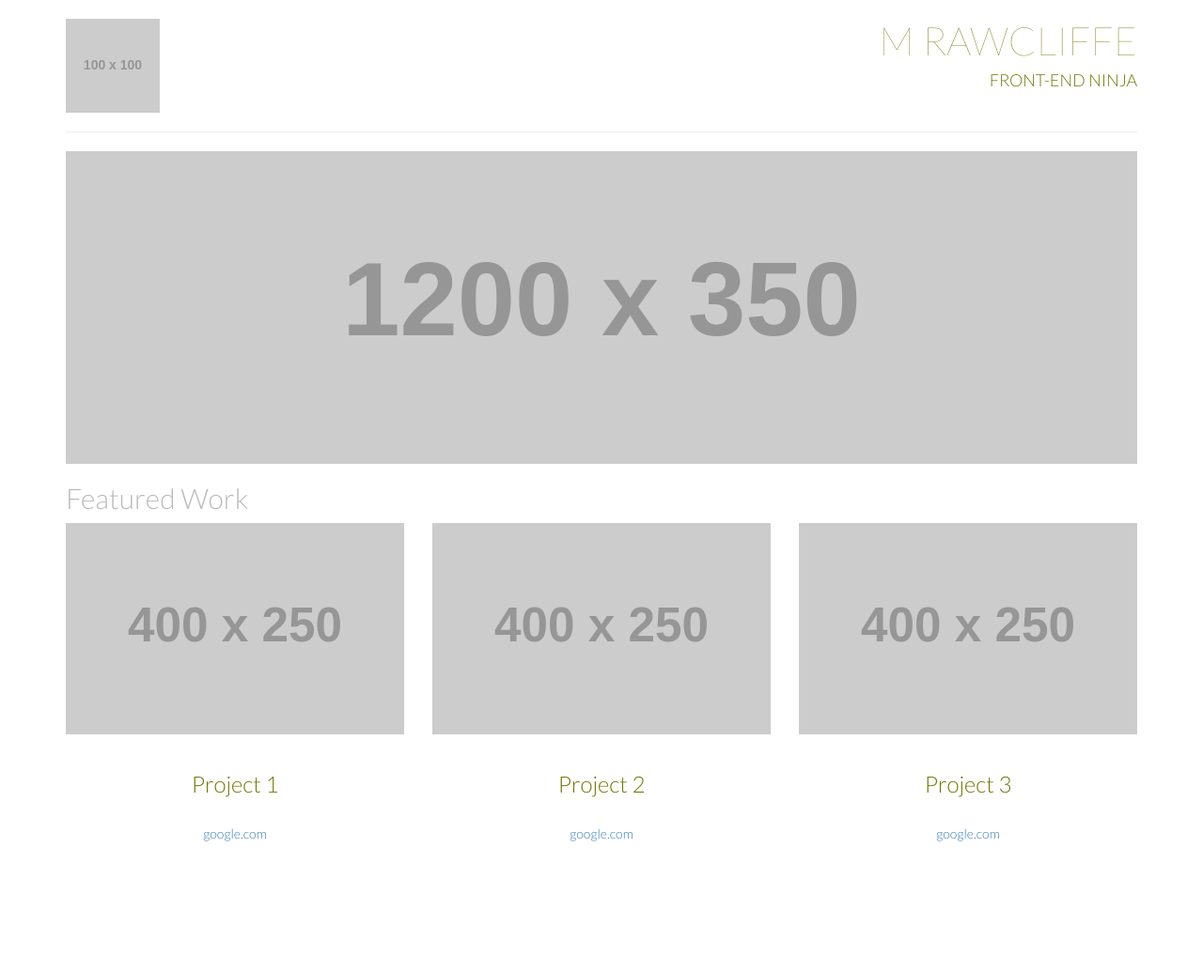
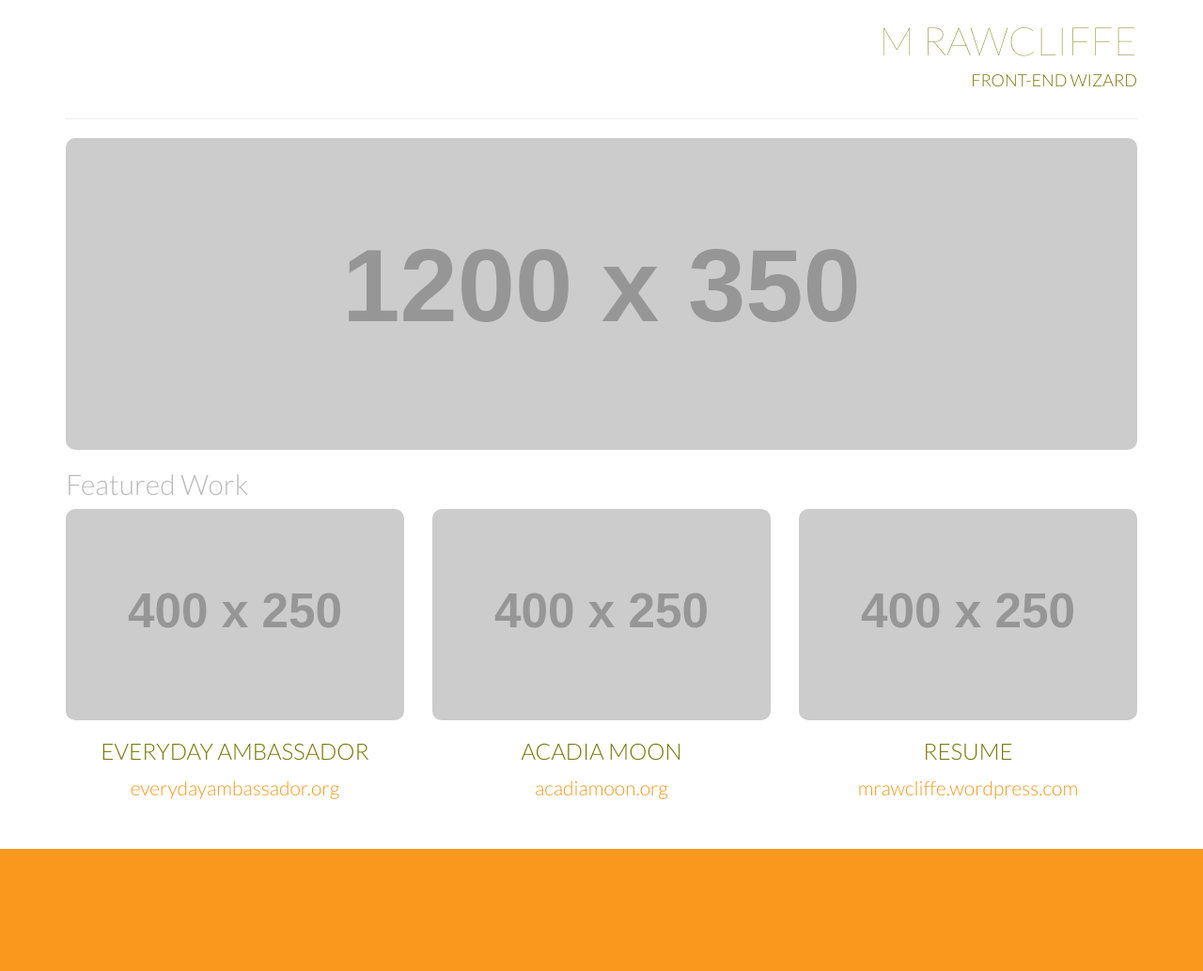
Before and after one commit to kenziejoy/Udacity-Project-1, a plain HTML site: page index.html in a window 1280 px wide. Shown: the whole page at 94% size. Before the commit the page ends 898 px from the top, so only its background shows below. Drawn offline with Linux system fonts and the light colour scheme; placeholder pictures from the web are drawn by us.

Commit message:
Updates to font styles and added footer

```diff
--- a/css/style.css
+++ b/css/style.css
@@ -1,3 +1,10 @@
+@import url(http://weloveiconfonts.com/api/?family=fontawesome);
+
+/* fontawesome */
+[class*="fontawesome-"]:before {
+  font-family: 'FontAwesome', sans-serif;
+}
+
 /* Overall Site */
 body {
     font-family: 'Lato', sans-serif;
@@ -8,7 +15,25 @@ img, embed, object, video {
     max-width:100%;
 }
 
+img {
+    border-radius: 10px;
+}
+
+a {
+    color:#F8981C;
+    text-decoration: none;
+    font-size: 1.5em;
+}
+
+a:hover {
+    text-decoration: overline;
+    font-size: 2em;
+    color:#747704;
+}
+
+
 /*Text*/
+
 .text-muted {
     color:#BCBBBB;
 }
@@ -24,3 +49,33 @@ img, embed, object, video {
 .title-logo {
     margin-top:20px;
 }
+
+/*Specific*/
+.logo {
+    color:#F8981C;
+    font-size:8em;
+}
+
+.project {
+    padding-bottom: 50px;
+}
+
+.project h3 {
+    text-transform: uppercase;
+}
+
+.social {
+    background-color:#F8981C;
+    font-size:3em;
+    min-height: 100px;
+    padding-top: 30px;
+}
+
+.social a {
+    color:#ffffff;
+    padding:10px;
+}
+
+.social a:hover {
+    text-decoration: none;
+}
--- a/index.html
+++ b/index.html
@@ -2,8 +2,8 @@
 <html>
     <head>
         <meta charset="utf-8">
-		<meta http-equiv="X-UA-Compatible" content="IE=edge">
-		<meta name="viewport" content="width=device-width, initial-scale=1">
+        <meta http-equiv="X-UA-Compatible" content="IE=edge">
+        <meta name="viewport" content="width=device-width, initial-scale=1">
         <title>Framework Test Page</title>
         <link href='http://fonts.googleapis.com/css?family=Lato:100,300' rel='stylesheet'>
         <link href="css/bootstrap.min.css" rel="stylesheet">
@@ -15,13 +15,13 @@
         <div class="container">
             <!-- Header -->
             <div class="row">
-                <div class="col-md-6">
-                    <img class="title-logo" src="http://placehold.it/100x100" alt="Logo">
+                <div class="col-md-6 col-sm-2 logo">
+                    <span class="fontawesome-magic"></span>
                 </div>
-                <div class="col-md-6 text-right text-uppercase">
+                <div class="col-md-6 col-sm-10 text-right text-uppercase">
                     <p>
                         <h1 class="text-thin title-super">m rawcliffe</h1>
-                        <h4>front-end ninja</h4>
+                        <h4>front-end wizard</h4>
                     </p>
                 </div>
             </div>
@@ -43,26 +43,26 @@
                 </div>
             </div>
             <div class="row text-center">
-                <div class="col-md-4">
-                    <img class="img-responsive" src="http://placehold.it/400x250" alt="Appify Picture" data-toggle="modal" data-target="#project1">
-                    <br>
-                    <h3>Project 1</h3>
-                    <br>
-                    <a href="google.org">google.com</a>
+                <div class="col-md-4 project">
+                    <a href="everydayambassador.org">
+                        <img class="img-responsive center-block" src="http://placehold.it/400x250" alt="Appify Picture" data-toggle="modal" data-target="#project1">
+                    </a>
+                    <h3>Everyday Ambassador</h3>
+                    <a href="everydayambassador.org">everydayambassador.org</a>
                 </div>
-                <div class="col-md-4">
-                    <img class="img-responsive" src="http://placehold.it/400x250" alt="Sunflower Picture" data-toggle="modal" data-target="#project2">
-                    <br>
-                    <h3>Project 2</h3>
-                    <br>
-                    <a href="google.org">google.com</a>
+                <div class="col-md-4 project">
+                    <a href="acadiamoon.org">
+                        <img class="img-responsive center-block" src="http://placehold.it/400x250" alt="Sunflower Picture" data-toggle="modal" data-target="#project2">
+                    </a>
+                    <h3>Acadia Moon</h3>
+                    <a href="acadiamoon.org">acadiamoon.org</a>
                 </div>
-                <div class="col-md-4">
-                    <img class="img-responsive" src="http://placehold.it/400x250" alt="Sparkly Picture" data-toggle="modal" data-target="#project3">
-                    <br>
-                    <h3>Project 3</h3>
-                    <br>
-                    <a href="google.org">google.com</a>
+                <div class="col-md-4 project">
+                    <a href="https://mrawcliffe.wordpress.com/">
+                        <img class="img-responsive center-block" src="http://placehold.it/400x250" alt="Sparkly Picture" data-toggle="modal" data-target="#project3">
+                    </a>
+                    <h3>Resume</h3>
+                    <a href="https://mrawcliffe.wordpress.com/">mrawcliffe.wordpress.com</a>
                 </div>
             </div>
         </div>
@@ -71,11 +71,11 @@
             <div class="modal-dialog">
                 <div class="modal-content">
                     <div class="modal-header">
-                        <h4 class="modal-title" id="myModalLabel">Favorite App Page</h4>
+                        <h4 class="modal-title" id="myModalLabel">Everyday Ambassador Website</h4>
                     </div>
                     <div class="modal-body">
                         <img class="img-responsive" src="images/555.jpeg">
-                            This was my first project in this class. I learned a lot about HTML and CSS.
+                            I've managed this website since September 2014, completing a full wordpress theme overhaul in February 2015.
                     </div>
                     <div class="modal-footer">
                         <button type="button" class="btn btn-default" data-dismiss="modal">Close</button>
@@ -115,5 +115,18 @@
                 </div>
             </div>
         </div>
+    <div class="col-md-12 social">
+        <ul class="text-center">
+            <a href="mailto:mrawcliffe@forestfoundation.org" class="list-inline">
+                <li class="fontawesome-envelope list-unstyled"></li>
+            </a>
+            <a href="https://github.com/kenziejoy" class="list-inline">
+                <li class="fontawesome-github-alt list-unstyled"></li>
+            </a>
+            <a href="www.linkedin.com/in/kenziejoy/en" class="list-inline">
+                <li class="fontawesome-linkedin list-unstyled"></li>
+            </a>
+        </ul>
+    </div>
     </body>
 </html>
```
Also changed, not shown: css/bootstrap.min.css.
